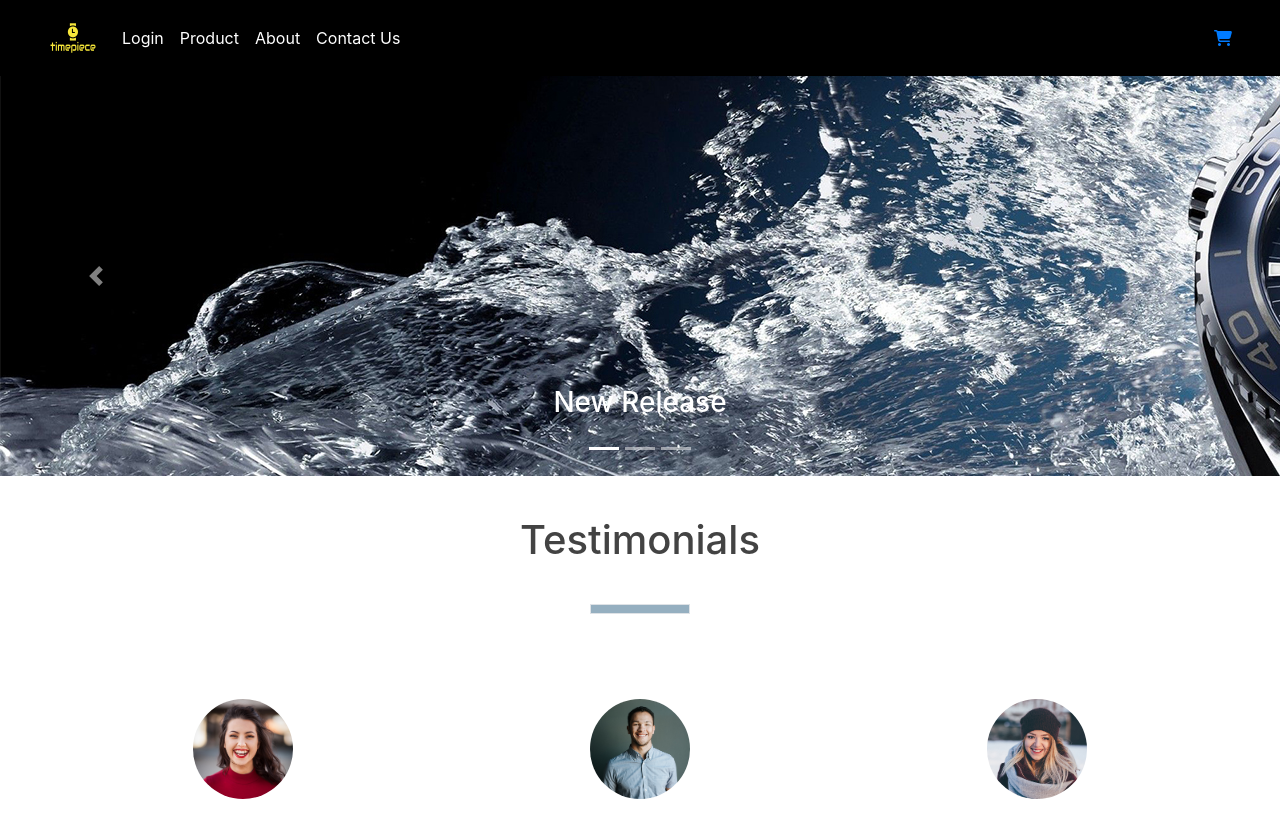
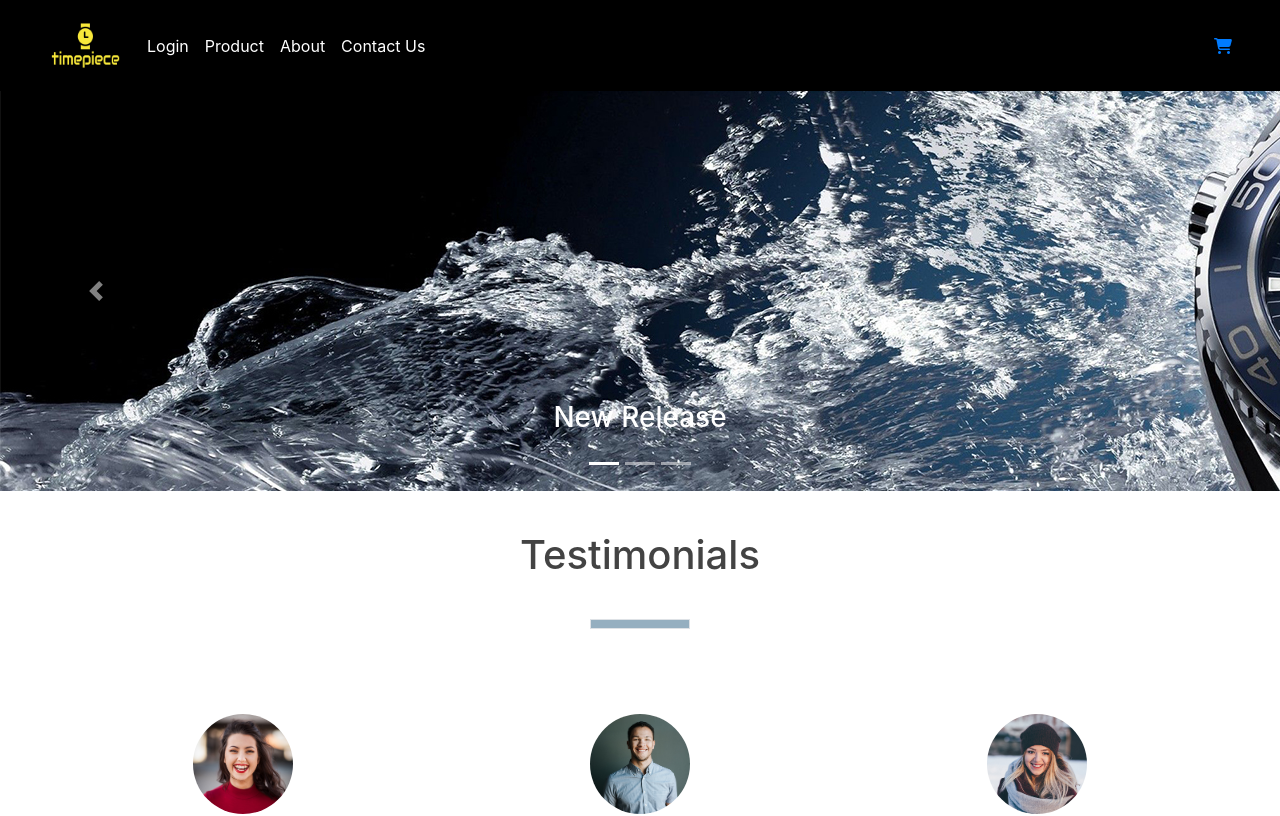
Before and after one commit to tiga-komodo/tiga-komodo-front-end, a React (Create React App) app: page / in a window 1280 px wide. Shown: the top 816 px of the page. Built offline with nearby package versions, Linux system fonts and the light colour scheme; no server answers; a web font is replaced by a local one.

Commit message:
final push

```diff
--- a/src/App.js
+++ b/src/App.js
@@ -27,7 +27,7 @@ class App extends Component {
           <Route exact path="/">
             <Homepage />
           </Route>
-          <Route path="/login">
+          <Route path="/login&register">
             <LoginRegister />
           </Route>
           <Route path="/details">
--- a/src/components/Details.js
+++ b/src/components/Details.js
@@ -57,7 +57,7 @@ class Details extends Component {
                           value.addToCart(_id);
                           value.openModal(_id);
                         } else {
-                          this.props.history.push("/login");
+                          this.props.history.push("/login&register");
                         }
                       }}
                     >
--- a/src/components/Navbar.js
+++ b/src/components/Navbar.js
@@ -14,7 +14,7 @@ export default function Navbar() {
         Commons (Attribution 3.0 Unported);
         https://www.iconfinder.com/Makoto_msk */}
       <Link to="/">
-        <img src={logo} alt="store" className="navbar-brand" width="50" />
+        <img src={logo} alt="store" className="navbar-brand" />
       </Link>
       <ul className="navbar-nav align-items-center">
         {clientAuth.isAuthenticated ? (
@@ -31,7 +31,7 @@ export default function Navbar() {
           </Link>
         ) : (
           <li className="nav-item active">
-            <Link to="/login" className="nav-link">
+            <Link to="/login&register" className="nav-link">
               Login
             </Link>
           </li>
@@ -61,18 +61,20 @@ export default function Navbar() {
 
 const NavWrapper = styled.nav`
   background: var(--mainBlack);
-  .nav-link{
+  .nav-link {
     color: var(--mainWhite) !important;
     font-size: 1rem;
     text-transform: capitalize !important;
   }
 
+  .navbar-brand {
+    width: 75px;
+    padding: 0;
+  }
 
-  .nav-link:hover{
+  .nav-link:hover {
     color: #ffa801 !important;
   }
-
-
 
   @media (max-width: 576px) {
     .navbar-nav {
--- a/src/helpers/privateRoute.js
+++ b/src/helpers/privateRoute.js
@@ -13,7 +13,7 @@ export function PrivateRoute({ children, ...rest }) {
         ) : (
           <Redirect
             to={{
-              pathname: "/login",
+              pathname: "/login&register",
               state: { from: location }
             }}
           />
```
